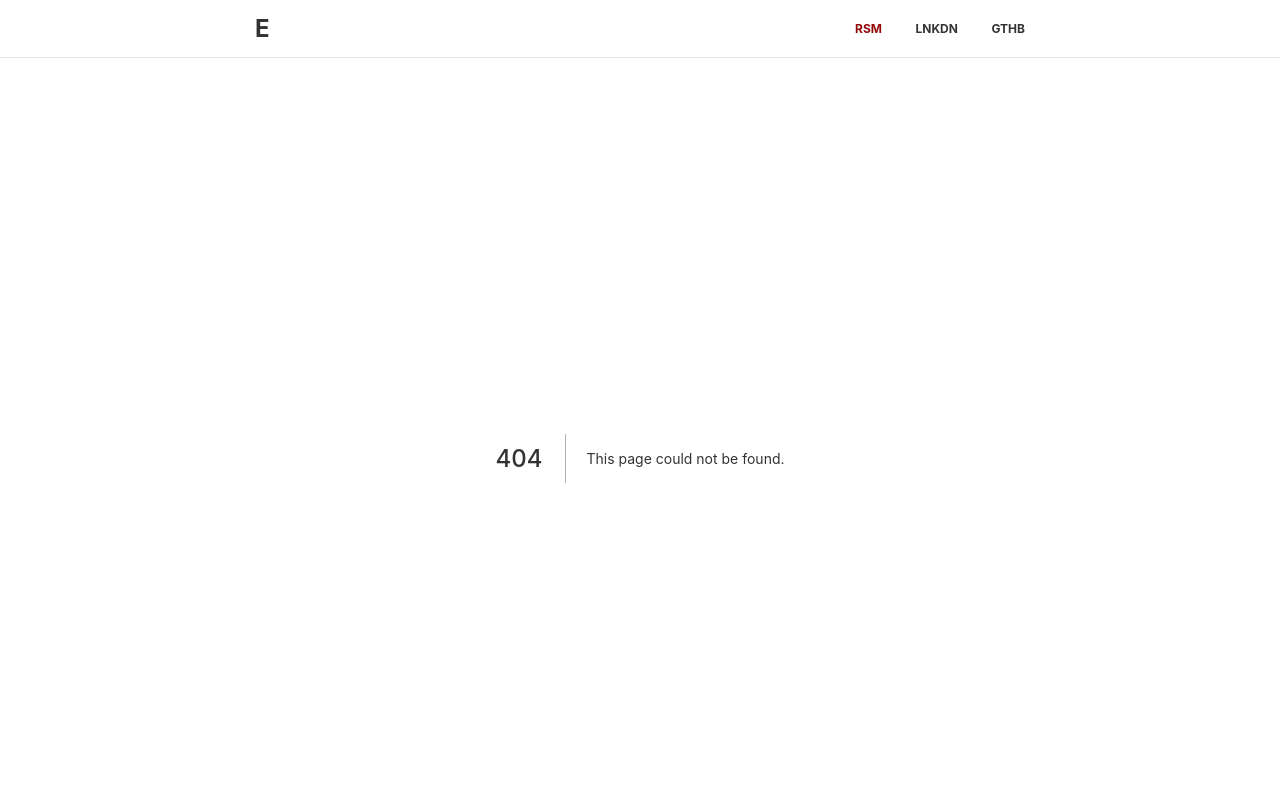
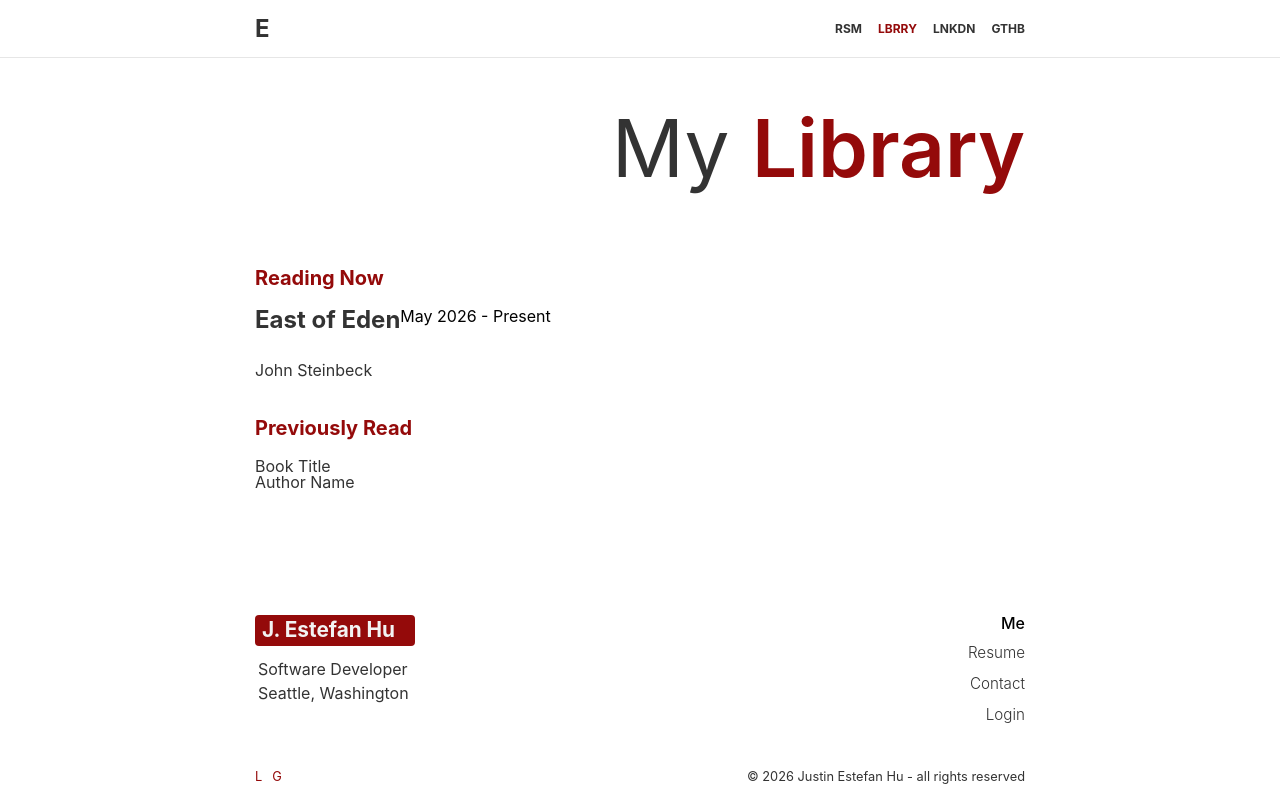
Before and after one commit to EstefanHu/EstefanHu, a Next.js app: page /lbrry in a window 1280 px wide. Before the commit this address had no page. Shown: the top 800 px of the page. Built offline with nearby package versions, Linux system fonts and the light colour scheme.

Commit message:
Adding init library

```diff
--- a/app/projects/(project)/page.tsx
+++ b/app/blg/page.tsx
@@ -1,6 +1,4 @@
-type Props = {}
-
-const page = (props: Props) => {
+function page() {
   return (
     <div>page</div>
   )
--- a/app/layout.module.css
+++ b/app/layout.module.css
@@ -42,7 +42,7 @@
   align-items: center;
   justify-content: space-between;
   height: 100%;
-  width: 170px;
+  width: 190px;
 
   & .selected {
     color: var(--accent);
--- a/app/layout.tsx
+++ b/app/layout.tsx
@@ -2,6 +2,8 @@ import type { Metadata } from "next";
 import { Geist, Geist_Mono } from "next/font/google";
 import "./globals.css";
 import styles from "./layout.module.css";
+
+import Nav from "./nav";
 
 const geistSans = Geist({
   variable: "--font-geist-sans",
@@ -15,7 +17,7 @@ const geistMono = Geist_Mono({
 
 export const metadata: Metadata = {
   title: "Estefan Hu - Software Developer",
-  description: "Portfolio website for Justin Estefan Hu, a software developer based in Seattle, Washington. Showcasing projects, experience, and contact information.",
+  description: "My Resume Website",
 };
 
 export default function RootLayout({
@@ -32,19 +34,7 @@ export default function RootLayout({
           <div className={styles.headerWrapper}>
             <a className={styles.logo} href="/">E</a>
 
-            <nav className={styles.nav}>
-              <a href="/" className={styles.selected}>rsm</a>
-              <a
-                target="_blank"
-                rel="noopener noreferrer"
-                href="https://www.linkedin.com/in/estefanhu/"
-                >lnkdn</a>
-              <a
-                target="_blank"
-                rel="noopener noreferrer"
-                href="https://www.github.com/estefanhu/"
-                >gthb</a>
-            </nav>
+            <Nav />
           </div>
         </div>
 
@@ -91,7 +81,7 @@ export default function RootLayout({
                   G
                 </a>
               </span>
-              <p>&copy; 2024 Justin Estefan Hu - all rights reserved</p>
+              <p>&copy; 2026 Justin Estefan Hu - all rights reserved</p>
             </div>
           </div>
         </div>
--- /dev/null
+++ b/app/lbrry/layout.tsx
@@ -0,0 +1,13 @@
+type Props = {
+  children: React.ReactNode;
+}
+
+const layout = (props: Props) => {
+  const { children } = props;
+
+  return (
+    <div>{children}</div>
+  )
+}
+
+export default layout
--- /dev/null
+++ b/app/lbrry/page.module.css
@@ -0,0 +1,90 @@
+.header {
+  padding: 50px 0 70px;
+  text-align: right;
+
+  .title {
+    text-transform: capitalize;
+    font-size: 5rem;
+    margin-bottom: 10px;
+
+    span {
+      color: var(--accent);
+      font-weight: 600;
+    }
+  }
+
+  p {
+    color: var(--text);
+    font-size: 1.1rem;
+    transform: color 0.2s;
+    line-height: 25px;
+
+    a {
+      color: var(--text);
+
+      &:hover {
+        color: var(--accent);
+      }
+    }
+  }
+
+  @media only screen and (max-width: 600px) {
+    padding-bottom: 30px;
+
+    p {
+      font-size: 1rem;
+    }
+  }
+
+  @media only screen and (max-width: 500px) {
+    padding-top: 20px;
+
+    h1 {
+      font-size: 3rem;
+      margin-bottom: 5px;
+    }
+  }
+}
+
+.section {
+  margin-bottom: 40px;
+
+  h3 {
+    font-size: 1.25rem;
+    font-weight: bold;
+    text-transform: capitalize;
+    margin-bottom: 20px;
+    color: var(--accent);
+  }
+
+  .bookList {
+    display: flex;
+    flex-direction: column;
+    gap: 15px;
+
+    .book {
+      display: flex;
+      align-items: center;
+      gap: 15px;
+
+      .info {
+        display: flex;
+        flex-direction: column;
+
+        .bookHeader {
+          width: 100%;
+          display: flex;
+          flex-direction: row;
+          justify-content: space-between;
+          margin-bottom: 15px;
+
+            h2 {
+                font-weight: bold;
+                font-size: 1.5rem;
+                margin-bottom: 15px;
+            }
+        }
+      }
+    }
+  }
+}
--- /dev/null
+++ b/app/lbrry/page.tsx
@@ -0,0 +1,55 @@
+import styles from './page.module.css'
+
+function page() {
+  const readingNow = [
+    {
+      title: "East of Eden",
+      author: "John Steinbeck",
+      startedAt: "May 2026",
+      finishedAt: null,
+    },
+  ]
+
+  return (
+    <>
+      <div className={styles.header}>
+        <h1 className={styles.title}>My <span>Library</span></h1>
+      </div>
+
+      <section className={styles.section}>
+        <h3>Reading Now</h3>
+        <div className={styles.bookList}>
+          {readingNow.map((book, i) => (
+            <div className={styles.book} key={i}>
+              <div className={styles.info}>
+                <header className={styles.bookHeader}>
+                  <h2>{book.title}</h2>
+
+                  <span>{book.startedAt} - {book.finishedAt ? book.finishedAt : "Present"}</span>
+                </header>
+                <p>{book.author}</p>
+              </div>
+            </div>
+          ))}
+        </div>
+      </section>
+
+      <section className={styles.section}>
+        <h3>Previously Read</h3>
+
+        <div className={styles.bookList}>
+          <div className={styles.book}>
+            <div className={styles.info}>
+              <header>
+                <h2>Book Title</h2>
+              </header>
+              <p>Author Name</p>
+            </div>
+          </div>
+        </div>
+      </section>
+    </>
+  )
+}
+
+export default page
--- /dev/null
+++ b/app/nav.tsx
@@ -0,0 +1,28 @@
+'use client';
+import styles from "./layout.module.css";
+import { useState, useEffect } from "react";
+
+export default () => {
+  const [selectedPage, setSelectedPage] = useState("/");
+
+    useEffect(() => {
+      setSelectedPage(window.location.pathname);
+    }, []);
+
+  return (
+    <nav className={styles.nav}>
+      <a href="/" className={selectedPage === "/" ? styles.selected : ""}>rsm</a>
+      <a href="/lbrry" className={selectedPage === "/lbrry" ? styles.selected : ""}>lbrry</a>
+      <a
+        target="_blank"
+        rel="noopener noreferrer"
+        href="https://www.linkedin.com/in/estefanhu/"
+      >lnkdn</a>
+      <a
+        target="_blank"
+        rel="noopener noreferrer"
+        href="https://www.github.com/estefanhu/"
+      >gthb</a>
+    </nav>
+  );
+}
--- a/app/page.tsx
+++ b/app/page.tsx
@@ -75,13 +75,19 @@ export default function Home() {
 
               <ul>
                 <li>
-                  Designed and managed development of AI adoption initiatives,
-                  increasing effectiveness and extensibility of existing
-                  services.
+                  Owned end to end development and delivery of Microsoft Defender for Office suite expansion to global governments. By developing key .NET components, managing day to day tasks, and coordinating cross team initiatives I ensured safe rollouts for our highly confidential clients.
                 </li>
                 <li>
-                  Rolled out streamlined infra for auth leading to off boarding
-                  of deprecated services.
+                  Drove initiative for developing robustness in new features to ensure clean and descriptive processing. Enforcing Zero Trust networking, AAA gateways, and compliant logging.
+                </li>
+                <li>
+                  Contributed to Microsoft m2m communication encoding upgrade initiative, leading my team in the adoption of new standards and skilling up SMEs.
+                </li>
+                <li>
+                  Managed and mentored interns, providing architecture insights across our product suite. Leading to the introduction of MCP and A2A technologies to our team and accepted return offers from mentees.
+                </li>
+                <li>
+                  Developed internal tooling used across the org for upkeeping privileges by automating the fetching, scrubbing, enriching, and processing steps and reducing story time 10x.
                 </li>
               </ul>
             </div>
@@ -105,14 +111,10 @@ export default function Home() {
 
               <ul>
                 <li>
-                  Triaged critical analytics software, designing and developing
-                  optimized solutions in Basic to reduce average query time by 3
-                  seconds, saving over 4,000 hours or approximately $250,000 a
-                  year
+                  Triaged analytics and logging stack reducing average processing time by 3 seconds saving $300,000 annually.
                 </li>
                 <li>
-                  Lead overhaul of email pipelines in Java, improving
-                  accessibility by 15% for 200 billion notifications annually
+                  Lead overhaul of email pipelines in Java, improving accessibility by 15% for 12 million notifications daily.
                 </li>
                 <li>
                   Upgraded 12 email template pipelines from Java to React and
@@ -292,8 +294,13 @@ export default function Home() {
               <h4>Projects</h4>
             </div>
 
-            <div id="readingMi">
+            <div id="reading">
               <h4>Reading</h4>
+              <ul>
+                <li>
+                  <a href="/lbrry">My Library</a>
+                </li>
+              </ul>
             </div>
           </section>
         </div>
--- /dev/null
+++ b/app/prjcts/page.tsx
@@ -0,0 +1,11 @@
+type Props = {}
+
+const page = (props: Props) => {
+  return (
+    <div>
+      <h1>Projects</h1>
+    </div>
+  )
+}
+
+export default page
```
Also changed, not shown: app/prjcts/(prjct)/page.tsx (renamed from app/projects/page.tsx), app/prjcts/(prjct)/project.css (added), app/prjcts/layout.tsx (renamed from app/projects/layout.tsx), 1 other file (tests, documents, lock files or other folders).
